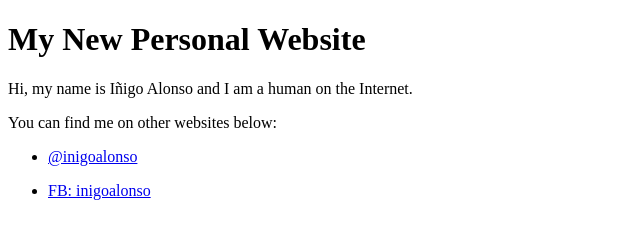
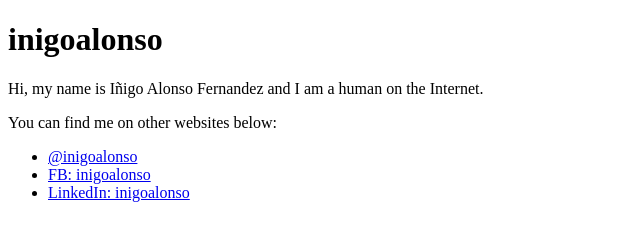
Before and after one commit to inigoalonso/inigoalonso.com, a plain HTML site: page index.html in a window 1280 px wide. Shown: the whole page, without its empty margins (0-640 px from the left). Drawn offline with Linux system fonts and the light colour scheme.

Commit message:
Update index.html

```diff
--- a/index.html
+++ b/index.html
@@ -4,13 +4,13 @@
   <meta http-equiv="content-type" content="text/html; charset=utf-8">
   <meta name="mobile-web-app-capable" content="yes" />
   <meta name="viewport" content="width=device-width, initial-scale=1.0">
-  <title>My New Personal Website</title>
+  <title>Iñigo Alonso Fernandez</title>
 </head>
 <body>
-  <h1>My New Personal Website</h1>
+  <h1>inigoalonso</h1>
   <div class="h-card">
     <p>
-      Hi, my name is <span class="p-name">Iñigo Alonso</span> and I am a human on the Internet.
+      Hi, my name is <span class="p-name">Iñigo Alonso Fernandez</span> and I am a human on the Internet.
     </p>
 
     <p>
@@ -18,10 +18,9 @@
     </p>
 
     <ul>
-      <li><a class="u-url" href="https://twitter.com/inigoalonso" rel="me">@inigoalonso</a></li>
-    </ul>
-    <ul>
-      <li><a class="u-url" href="https://facebook.com/inigoalonso" rel="me">FB: inigoalonso</a></li>
+      <li><a href="https://twitter.com/inigoalonso" rel="me">@inigoalonso</a></li>
+      <li><a href="https://facebook.com/inigoalonso" rel="me">FB: inigoalonso</a></li>
+      <li><a href="http://es.linkedin.com/in/inigoalonso" rel="me">LinkedIn: inigoalonso</a></li>
     </ul>
   </div>
 </body>
```
